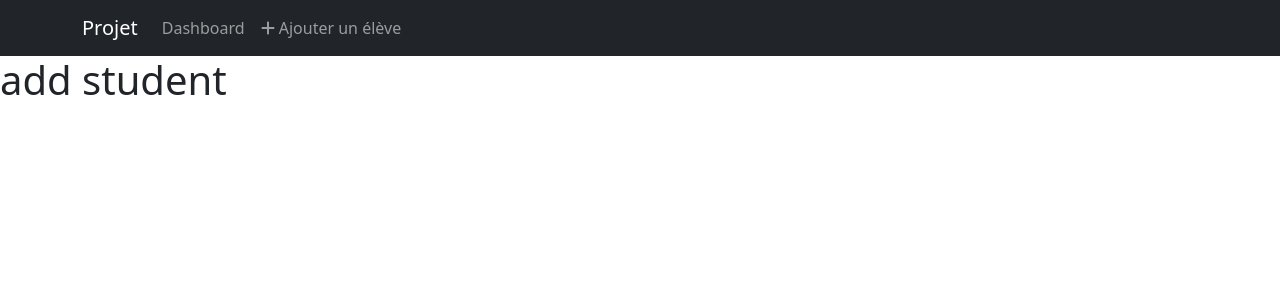
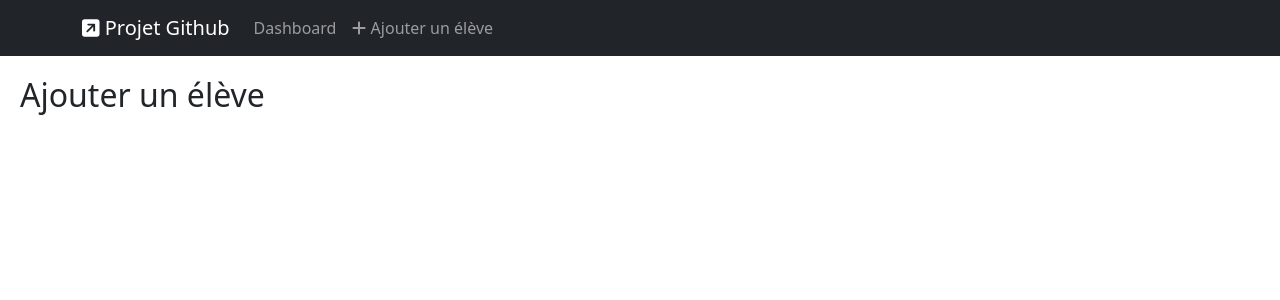
Before and after one commit to adbme/347-PROJET-APP-MULTI-CONTENEUR, a React (Create React App) app in the folder front/: page /addStudent in a window 1280 px wide. Shown: the top 300 px of the page. Built offline with nearby package versions, Linux system fonts and the light colour scheme.

Commit message:
update code

```diff
--- a/front/src/components/addStudent.jsx
+++ b/front/src/components/addStudent.jsx
@@ -7,7 +7,7 @@ const AddStudent = () => {
 
   return (
     <div>
-      <h1>add student</h1>
+      <h2 className='title'>Ajouter un élève</h2>
     </div>
   );
 };
--- a/front/src/components/header.jsx
+++ b/front/src/components/header.jsx
@@ -3,17 +3,21 @@ import Nav from 'react-bootstrap/Nav';
 import Navbar from 'react-bootstrap/Navbar';
 import { FontAwesomeIcon } from '@fortawesome/react-fontawesome'
 import { faAdd } from "@fortawesome/free-solid-svg-icons";
+import { faSquareArrowUpRight } from "@fortawesome/free-solid-svg-icons";
 
 function Header() {
   return (
     <>
       <Navbar  bg="dark" data-bs-theme="dark" >
         <Container >
-          <Navbar.Brand  href="https://github.com/adbme/347-PROJET-APP-MULTI-CONTENEUR">Projet</Navbar.Brand>
+          <Navbar.Brand  href="https://github.com/adbme/347-PROJET-APP-MULTI-CONTENEUR"><FontAwesomeIcon icon={faSquareArrowUpRight}  /> Projet Github</Navbar.Brand>
           <Nav className="me-auto">
+          <Nav.Item>
             <Nav.Link href="/">Dashboard</Nav.Link>
+            </Nav.Item>
+            <Nav.Item>
+            <Nav.Link href="/addStudent"><FontAwesomeIcon icon={faAdd}  /> Ajouter un élève</Nav.Link></Nav.Item>
 
-            <Nav.Link href="/addStudent"><FontAwesomeIcon icon={faAdd}  /> Ajouter un élève</Nav.Link>
           </Nav>
         </Container>
       </Navbar>
```
